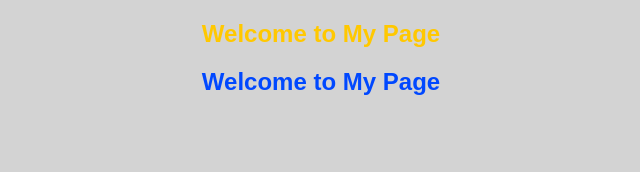
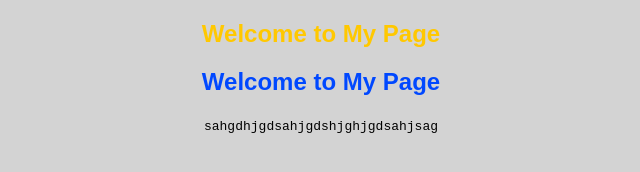
Before and after one commit to ElBrAyAn1967/clacua, a plain HTML site: page index.html in a window 1280 px wide. Shown: the whole page, without its empty margins (319-959 px from the left). Drawn offline with Linux system fonts and the light colour scheme.

Commit message:
Update index.html

```diff
--- a/index.html
+++ b/index.html
@@ -13,9 +13,7 @@
 <h1  id ="ni2" class="ho2" style=" color: antiquewhite;" >Welcome to My Page</h1>
 
 <samp>
-    <samp><samp><samp>
-
-    </samp></samp></samp>
+sahgdhjgdsahjgdshjghjgdsahjsag
 </samp>
 </section>
 </body>
```
